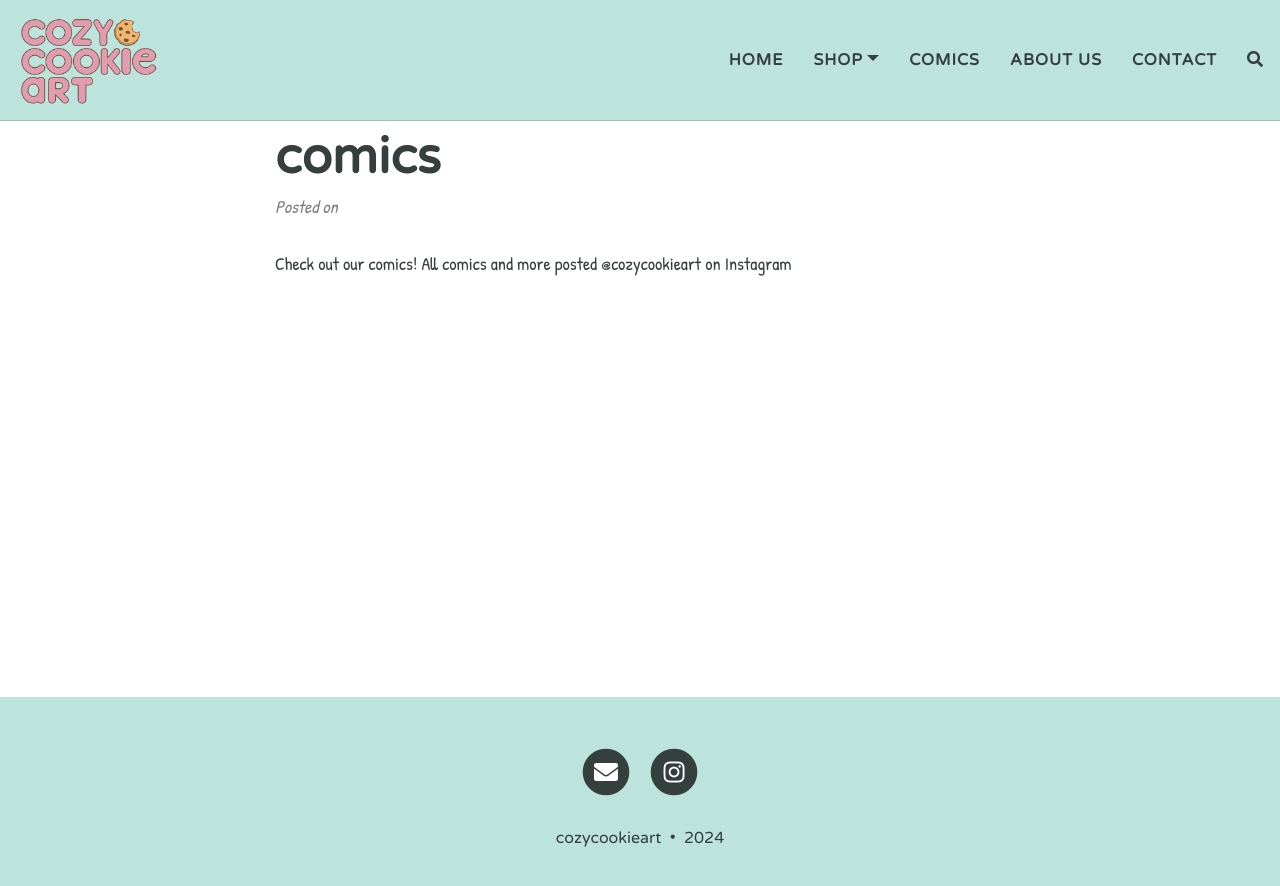
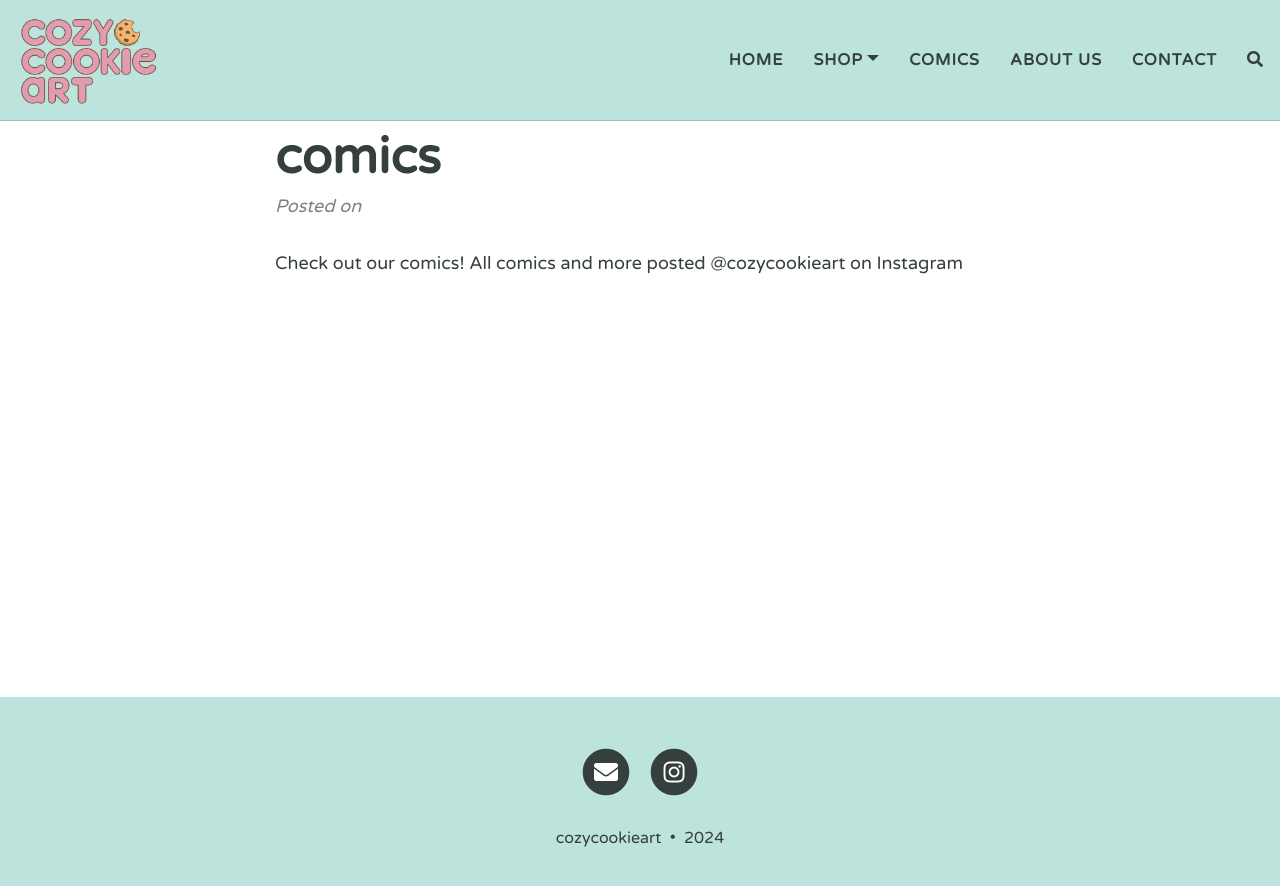
Before and after one commit to cozycookieart/cozycookieart.github.io, a Jekyll site: the page built from comics.md, in a window 1280 px wide. Shown: the top 886 px of the page. Built offline with Jekyll 4.4.1, drawn with Linux system fonts in a browser that asks for light colours; nearby versions of some CDN libraries; comment, search, counter and statistics services are not loaded.

Commit message:
Update beautifuljekyll.css

```diff
--- a/assets/css/beautifuljekyll.css
+++ b/assets/css/beautifuljekyll.css
@@ -21,9 +21,9 @@ layout: null
   --footer-hover-col: {{ site.footer-hover-col | default: "#0085A1" }};
 
   /* common CSS variables */
-  --body-font: 'Patrick Hand', 'Lora', 'Times New Roman', serif;
+  --body-font: 'Varela Round', 'Open Sans', 'Helvetica Neue', Helvetica, Arial, sans-serif;
   --header-font: 'Varela Round', 'Open Sans', 'Helvetica Neue', Helvetica, Arial, sans-serif;
-  --header-font-2: 'Patrick Hand', 'Varela Round', 'Open Sans', 'Helvetica Neue', Helvetica, Arial, sans-serif;
+  --header-font-2: 'Varela Round', 'Open Sans', 'Helvetica Neue', Helvetica, Arial, sans-serif;
   --mid-col: #808080;
 }
 
```
